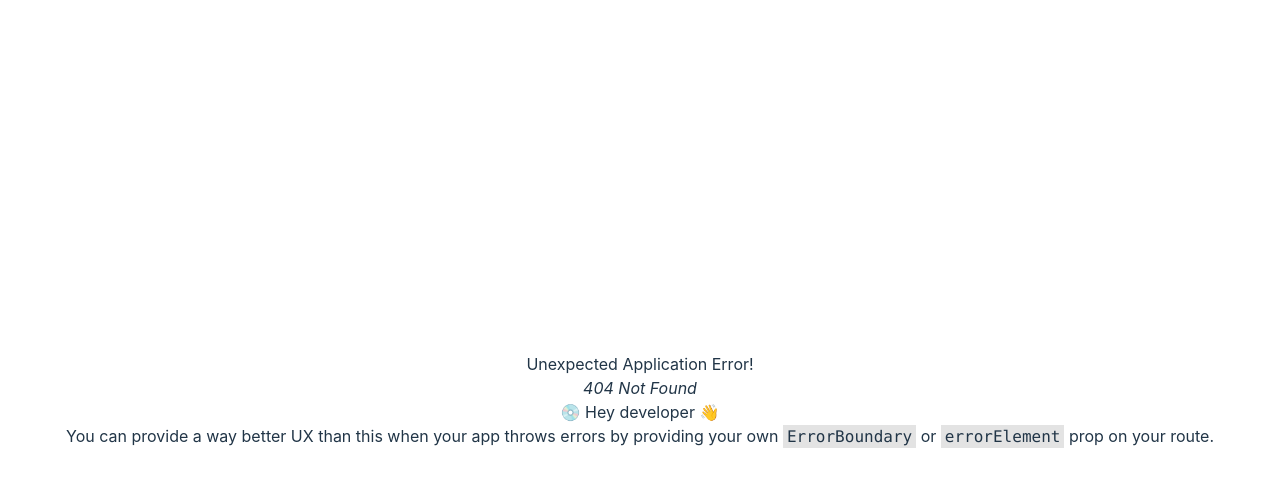
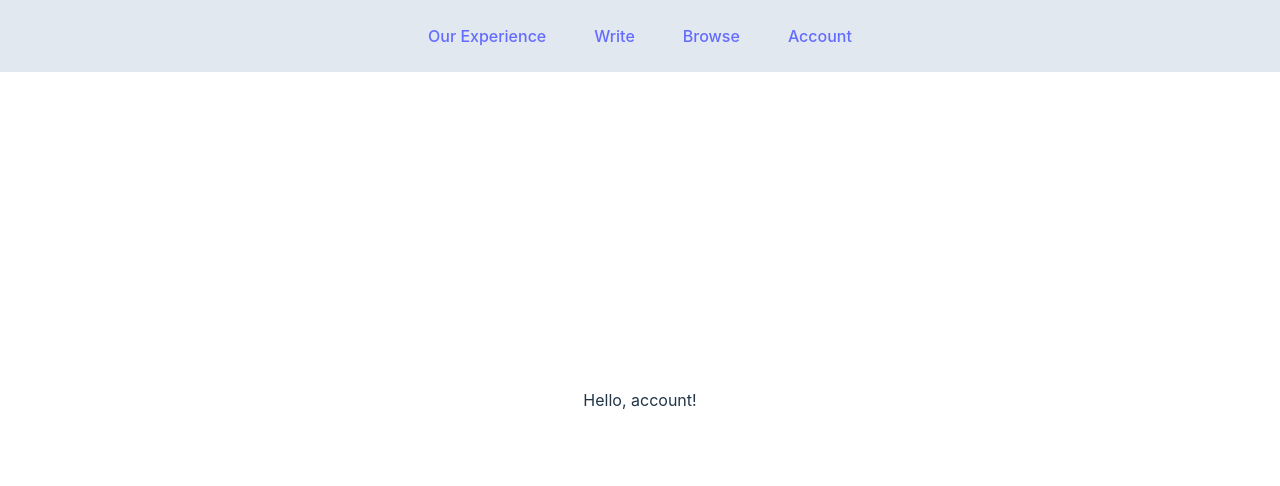
Before and after one commit to mads-bohn/ourexp, a React (Vite) app in the folder ourexp-ui/: page /account in a window 1280 px wide. Before the commit this address had no page. Shown: the top 486 px of the page. Built offline with nearby package versions, Linux system fonts and the light colour scheme.

Commit message:
basic styling, added browse page

```diff
--- a/ourexp-ui/src/App.jsx
+++ b/ourexp-ui/src/App.jsx
@@ -3,7 +3,7 @@ import { createBrowserRouter, RouterProvider } from 'react-router-dom'
 import Entries from './pages/Entries';
 import Home from './pages/Home';
 import Submit from './pages/Submit';
-import Profile from './pages/Profile';
+import Account from './pages/Account';
 
 function App() {
 
@@ -21,8 +21,8 @@ function App() {
       element: <Submit />,
     },
     {
-      path: "/profile",
-      element: <Profile />,
+      path: "/account",
+      element: <Account />,
     }
   ]);
 
--- a/ourexp-ui/src/components/Navbar.jsx
+++ b/ourexp-ui/src/components/Navbar.jsx
@@ -5,10 +5,11 @@ import Home from '../pages/Home'
 export default function Navbar() {
   return (
     <div>
-        <ul>
-            <Link to="/">Our Experience</Link>
-            <Link to="/submit">Write Entry</Link>
-            <Link to="/profile">Account</Link>
+        <ul className='absolute top-0 left-0 w-full p-6 bg-slate-200'>
+            <Link to="/" className='mx-6'>Our Experience</Link>
+            <Link to="/submit" className='mx-6'>Write</Link>
+            <Link to="/entries" className='mx-6'>Browse</Link>
+            <Link to="/account" className='mx-6'>Account</Link>
         </ul>
     </div>
   )
--- a/ourexp-ui/src/pages/Profile.jsx
+++ b/ourexp-ui/src/pages/Account.jsx
@@ -1,11 +1,11 @@
 import React from 'react'
 import Navbar from '../components/Navbar'
 
-export default function Profile() {
+export default function Account() {
   return (
     <div>
         <Navbar />
-        <p>Hello, profile!</p>
+        <p>Hello, account!</p>
     </div>
   )
 }
--- a/ourexp-ui/src/pages/Entries.jsx
+++ b/ourexp-ui/src/pages/Entries.jsx
@@ -1,4 +1,5 @@
 import React from 'react'
+import Navbar from '../components/Navbar'
 
 export default function Entries() {
   return (
```
